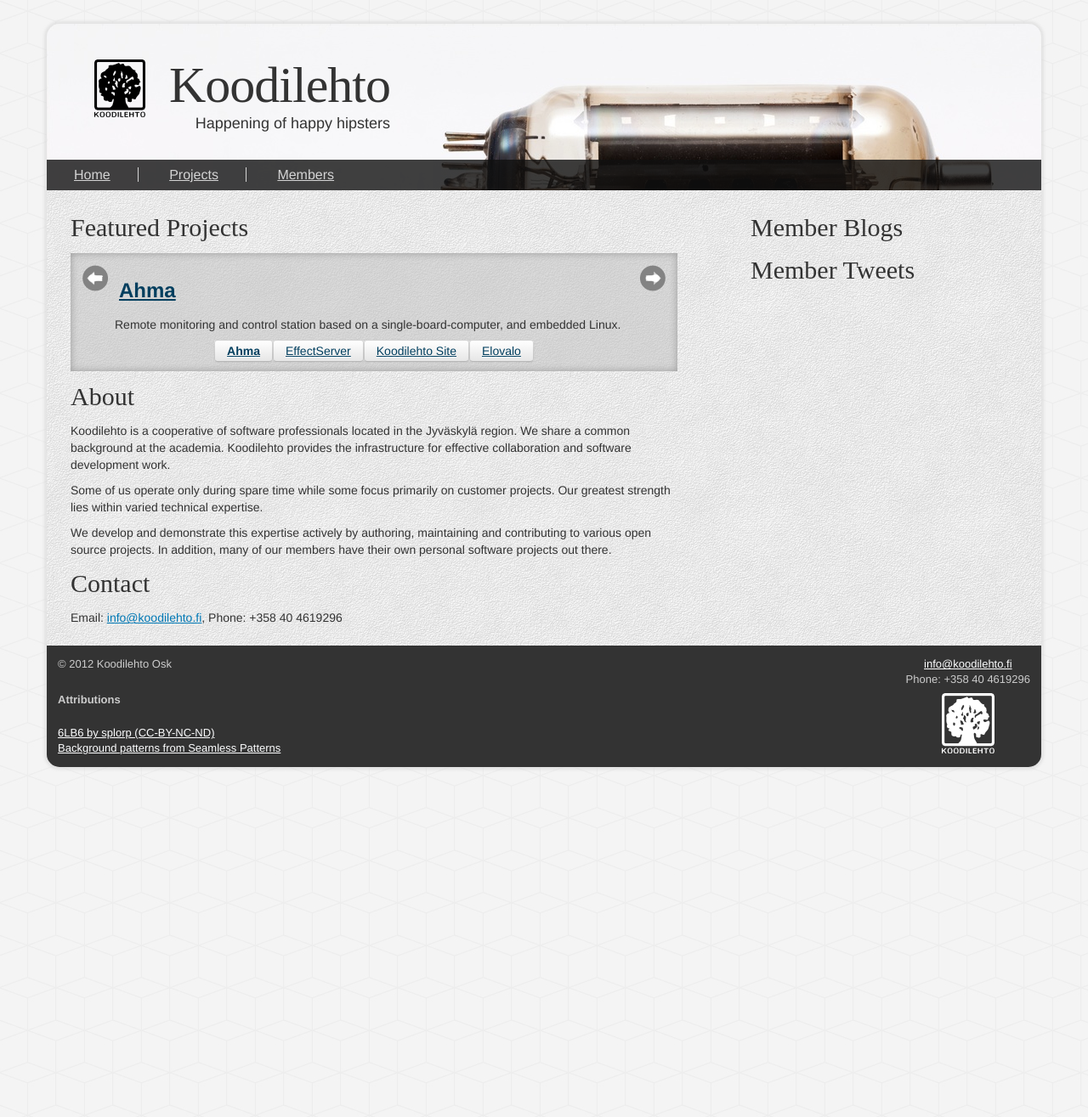
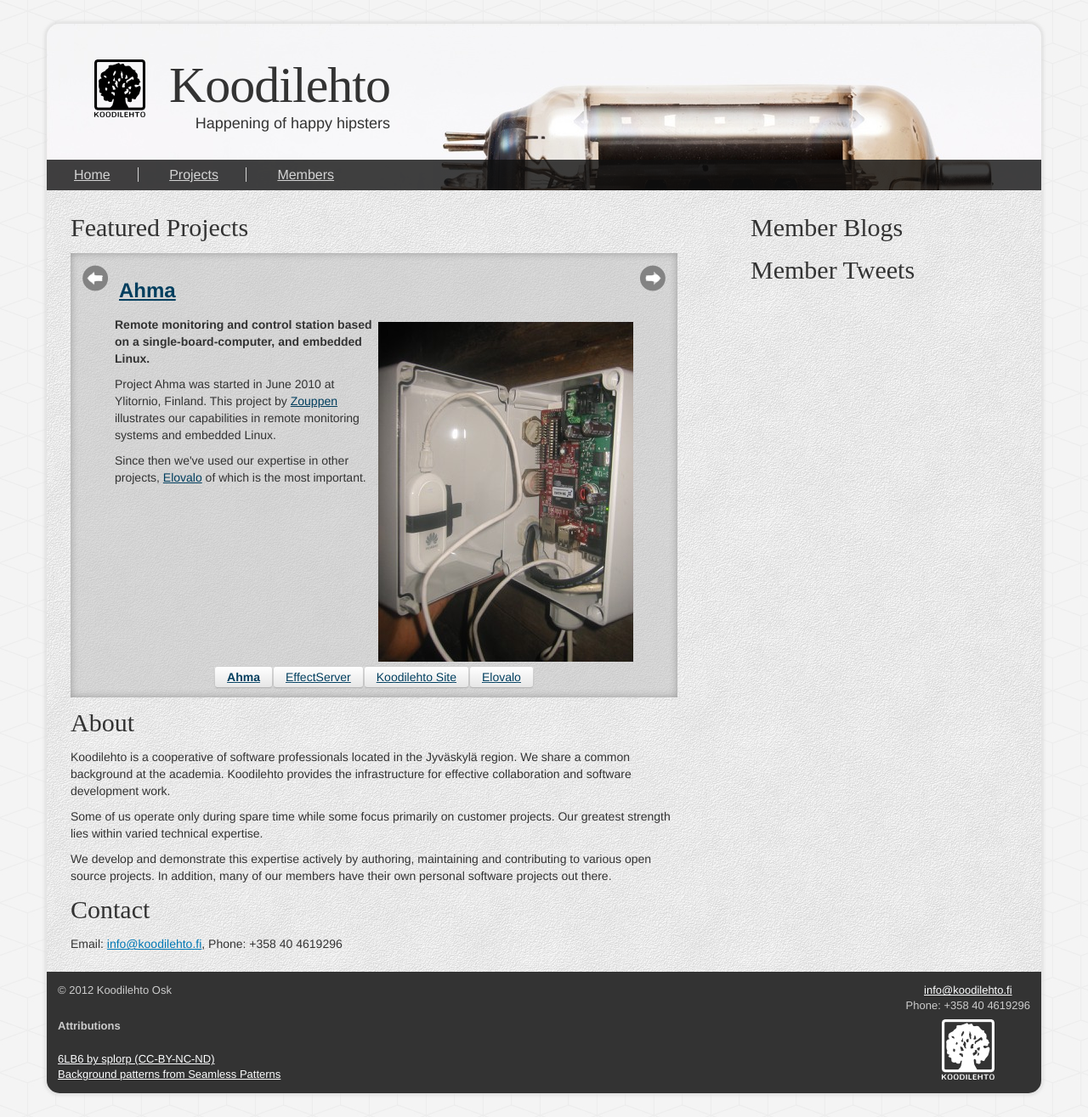
Before and after one commit to koodilehto/koodilehto-site, a Jekyll site: the page built from index.html, in a window 1280 px wide. Shown: the whole page at 85% size. Built offline with Jekyll 4.4.1, drawn with Linux system fonts in a browser that asks for light colours; some web fonts are replaced; before the commit the page ends 931 px from its top, so only the background shows below that.

Commit message:
Add better descriptions and some photos to featured projects

```diff
--- a/index.html
+++ b/index.html
@@ -14,19 +14,27 @@
             <div class="slides">
                 <div title="Ahma">
                     <h3><a href="/projects/ahma">Ahma</a></h3>
-                    <p>Remote monitoring and control station based on a single-board-computer, and embedded Linux.</p>
+                    <div class="right figure"><img alt="Ahma controller box" src="/images/projects/ahma/photo2.jpg" /></div>
+                    <p class="teaser">Remote monitoring and control station based on a single-board-computer, and embedded Linux.</p>
+                    <p>Project Ahma was started in June 2010 at Ylitornio, Finland. This project by <a href="http://koodilehto.fi/projects/members#zouppen">Zouppen</a> illustrates our capabilities in remote monitoring systems and embedded Linux.</p>
+                    <p>Since then we've used our expertise in other projects, <a href="http://www.elovalo.org">Elovalo</a> of which is the most important.</p>
                 </div>
                 <div title="EffectServer">
-                    <h3>EffectServer</h3>
-                    <p>UDP packet abstraction for multiple DMX controllers.</p>
+                    <h3><a href="https://github.com/epeli/effectserver">EffectServer</a></h3>
+                    <div class="figure"><img alt="EffectServer in use at Instanssi demo party" src="/images/instanssi.jpg" /></div>
+                    <p class="teaser">UDP packet abstraction for multiple DMX controllers.</p>
+                    <p>EffectServer is a good example our capabilities with DMX controllers. EffectServer makes it possible to control devices through web. The system has been used at a local demo party, <a href="http://www.instanssi.org">Instanssi</a> with great success. The system has made it possible for attendees to improve their demos and improve the atmosphere.</p>
                 </div>
                 <div title="Koodilehto Site">
                     <h3><a href="/projects/koodilehto">Koodilehto Site</a></h3>
                     <p>Building this site was quite a project of its own. Instead of building everything from scratch, we ended up using <a href="http://pages.github.com/">GitHub Pages</a>, <a href="https://github.com/mojombo/jekyll">Jekyll</a>, <a href="http://twitter.github.com/bootstrap/">Bootstrap</a>, <a href="http://jquery.com/">jQuery</a> and <a href="http://requirejs.org/">RequireJS</a>. In addition some custom technology, <a href="http://bebraw.github.com/caro.js/">this carousel</a> included, was developed.</p>
+                    <p>It is an ongoing project and we work continuously to improve the site. It is a good example of our capabilities on web development and design. Besides doing sites we have expertise in technologies such as Django, Ruby on Rails and Node.js.</p>
                 </div>
                 <div title="Elovalo">
                     <h3><a href="http://www.elovalo.org">Elovalo</a></h3>
-                    <p>Elovalo is a joint venture between <a href="http://www.hacklabjkl.org">Hacklab Jkl</a>, <a href="http://www.ihmemedia.fi">IhmeMedia</a> and Koodilehto. As a result a LED cube (512 leds) and a pedestal accompanying it were created. The project gave us a good idea to collaborate with the local community and produce something pretty unique.</p>
+                    <div class="figure"><img alt="Elovalo led cube in development" src="/images/elovalo.jpg" /></div>
+                    <p>Elovalo, a led cube and a pedestal, is a joint venture between <a href="http://www.hacklabjkl.org">Hacklab Jkl</a>, <a href="http://www.ihmemedia.fi">IhmeMedia</a> and Koodilehto. The cubes (3 pieces) resulting from the project have effective resolution of 512 voxels and are controllable using C code. Our graphics controller is based on AVR ATMega328 and is quite minimal yet effective.</p>
+                    <p>The project is a good example of collaboration between local organizations. It showcases our expertise in embedded development and 3D graphics. One instance of this latter was <a href="http://www.blender.org">Blender3d</a> based simulator we implemented and then used to visualize our effects before actual hardware was ready.</p>
                 </div>
             </div>
             <div class="carouselNavi"></div>
```
Also changed, not shown: images/elovalo.jpg (added), images/instanssi.jpg (added).
